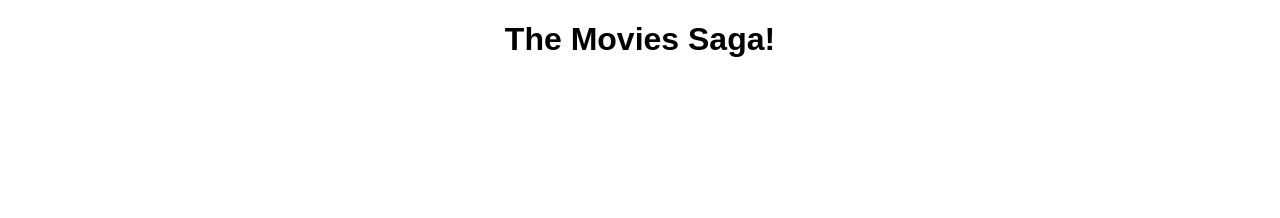
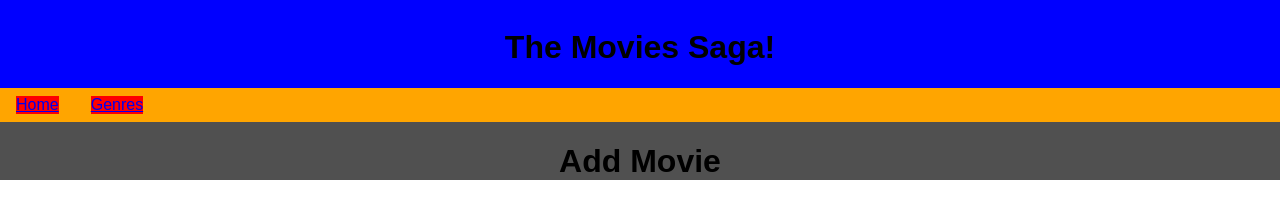
Before and after one commit to zahnow/movie-sagas, a React app: page /#/add in a window 1280 px wide. Built offline with nearby package versions, Linux system fonts and the light colour scheme.

Commit message:
added addmovie route

```diff
--- /dev/null
+++ b/src/components/AddMovie/AddMovie.jsx
@@ -0,0 +1,9 @@
+function AddMovie () {
+    return (
+        <div>
+            <h1>Add Movie</h1>
+        </div>
+    );
+}
+
+export default AddMovie;
--- a/src/components/App/App.css
+++ b/src/components/App/App.css
@@ -1,24 +1,4 @@
 .App {
+  background-color: var(--background-color);
   text-align: center;
 }
-
-
-.App-header {
-  background-color: #222;
-  height: 150px;
-  padding: 20px;
-  color: white;
-}
-
-.App-title {
-  font-size: 1.5em;
-}
-
-.App-intro {
-  font-size: large;
-}
-
-@keyframes App-logo-spin {
-  from { transform: rotate(0deg); }
-  to { transform: rotate(360deg); }
-}
--- a/src/components/App/App.js
+++ b/src/components/App/App.js
@@ -3,12 +3,13 @@ import './App.css';
 import MovieList from '../MovieList/MovieList';
 import Header from '../Header/Header';
 import MovieDetails from '../MovieDetails/MovieDetails';
+import AddMovie from '../AddMovie/AddMovie';
 
 function App() {
   return (
     <div className="App">
+      <Router>
       <Header />
-      <Router>
         <Route path="/" exact>
           <MovieList />
         </Route>
@@ -18,6 +19,9 @@ function App() {
           <MovieDetails />
         </Route>
         {/* Add Movie page */}
+        <Route path="/add">
+          <AddMovie />
+        </Route>
       </Router>
     </div>
   );
--- /dev/null
+++ b/src/components/Header/Header.css
@@ -0,0 +1,14 @@
+.header {
+    padding-top: .5rem;
+    background-color: blue;
+}
+
+.site-nav {
+    background-color: orange;
+    display: flex;
+}
+
+.site-link {
+    margin: .5rem 1rem;
+    background-color: red;
+}
--- a/src/components/Header/Header.jsx
+++ b/src/components/Header/Header.jsx
@@ -1,7 +1,14 @@
+import "./Header.css"
+import { NavLink } from "react-router-dom";
+
 function Header () {
     return (
         <div className="header">
             <h1>The Movies Saga!</h1>
+            <div className="site-nav">
+                <NavLink className="site-link" to='/'>Home</NavLink>
+                <NavLink className="site-link" to='/genres'>Genres</NavLink>
+            </div>
         </div>
     )
 }
--- a/src/index.css
+++ b/src/index.css
@@ -1,3 +1,7 @@
+:root {
+  --background-color: #505050;
+}
+
 body {
   margin: 0;
   padding: 0;
```
